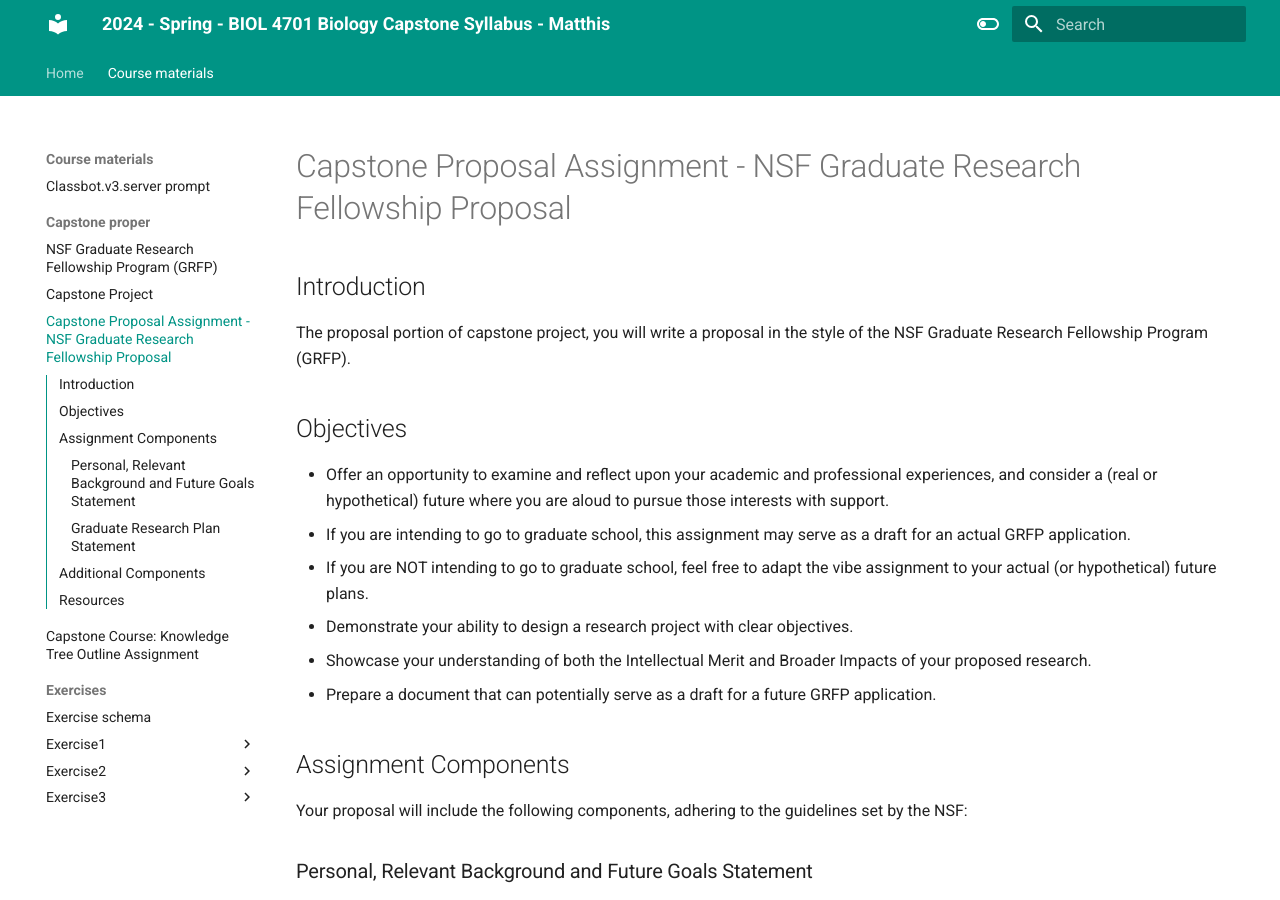
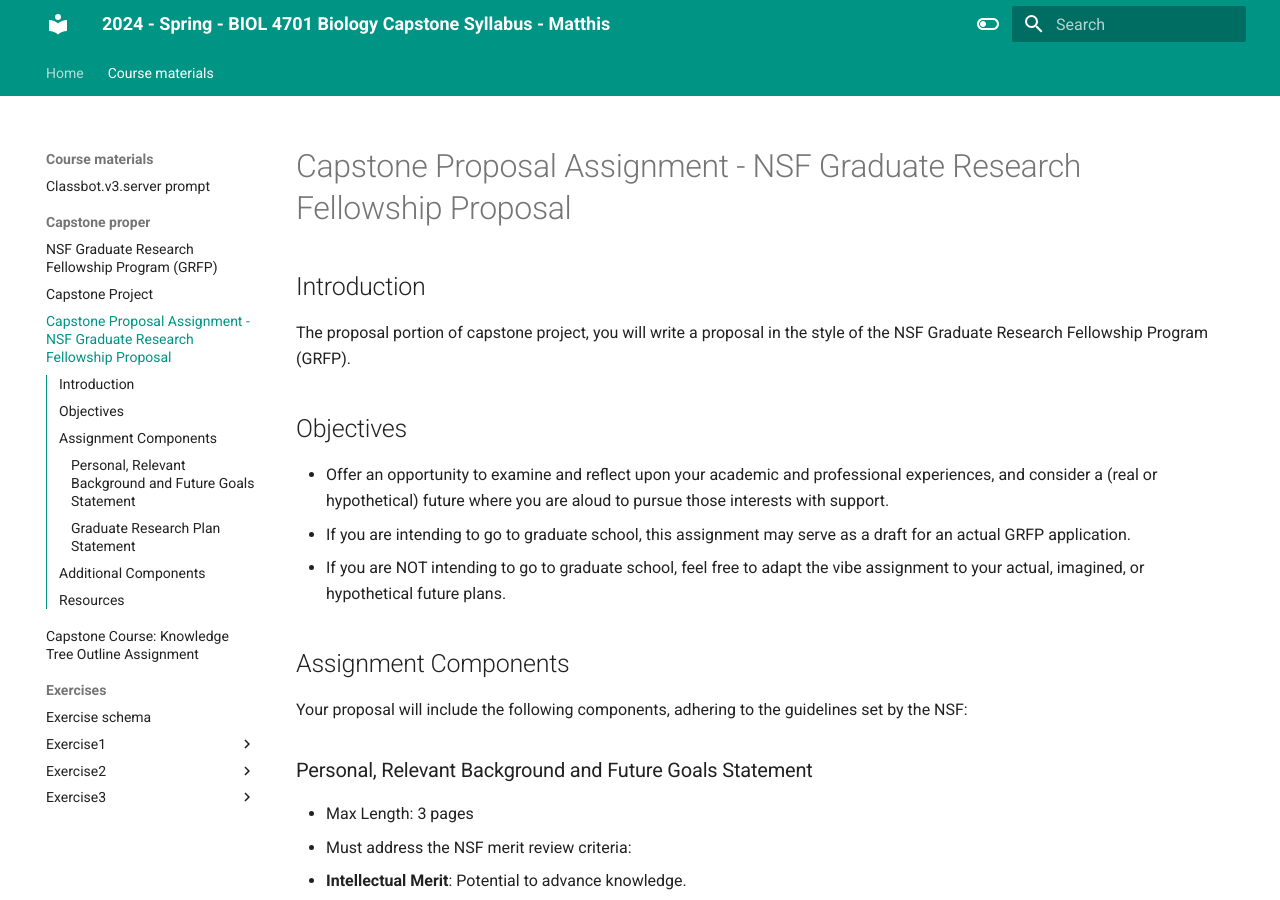
Before and after one commit to HumanMovementNeuroscience/capstone, an MkDocs documentation site: the page built from docs/course_materials/capstone_proper/capstone-proposal-assignment-description.md, in a window 1280 px wide and 900 px high. Built offline with MkDocs 1.6.1 and Material for MkDocs 9.7.7, drawn with Linux system fonts in a browser that asks for light colours.

Commit message:
Mar 25, 2024, 10:52 AM

```diff
--- a/docs/course_materials/capstone_proper/capstone-proposal-assignment-description.md
+++ b/docs/course_materials/capstone_proper/capstone-proposal-assignment-description.md
@@ -9,10 +9,8 @@ The proposal portion of capstone project, you will write a proposal in the style
 ## Objectives
 - Offer an opportunity to examine and reflect upon your academic and professional experiences, and consider a (real or hypothetical) future where you are aloud to pursue those interests with support.
   - If you are intending to go to graduate school, this assignment may serve as a draft for an actual GRFP application.
-  - If you are NOT intending to go to graduate school, feel free to adapt the vibe assignment to your actual (or hypothetical) future plans.
-- Demonstrate your ability to design a research project with clear objectives.
-- Showcase your understanding of both the Intellectual Merit and Broader Impacts of your proposed research.
-- Prepare a document that can potentially serve as a draft for a future GRFP application.
+  - If you are NOT intending to go to graduate school, feel free to adapt the vibe assignment to your actual, imagined, or hypothetical future plans.
+
 
 ## Assignment Components
 Your proposal will include the following components, adhering to the guidelines set by the NSF:
```
